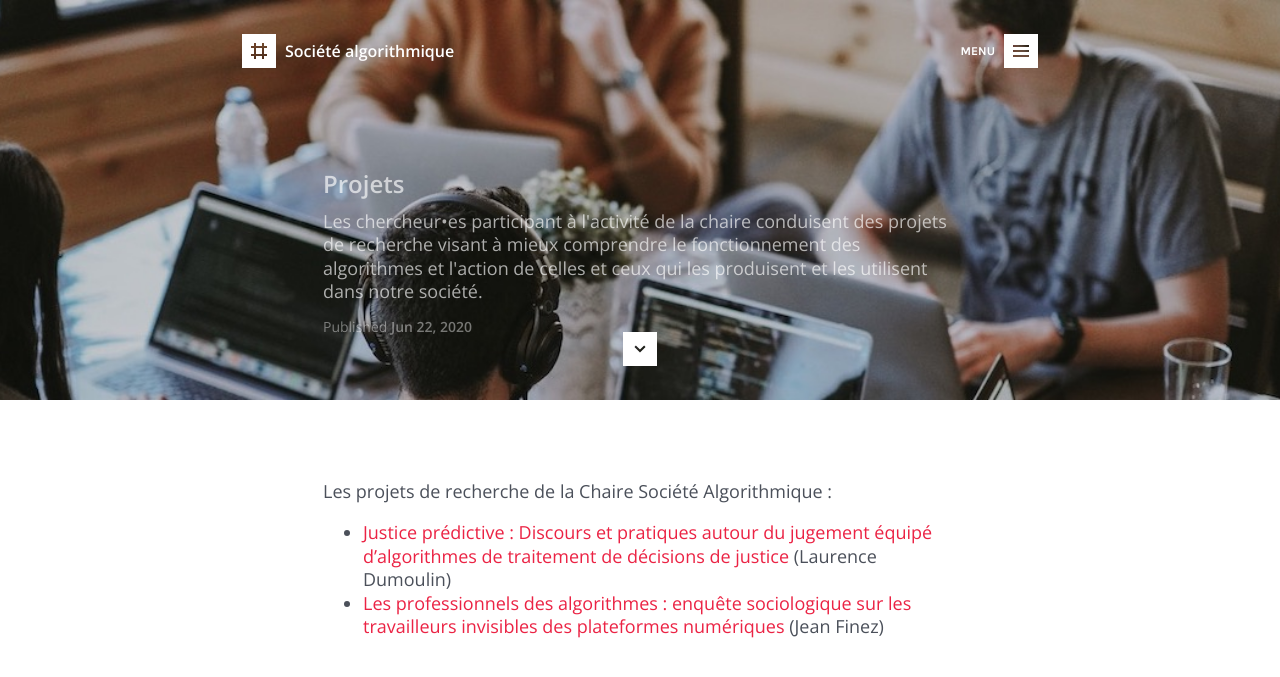
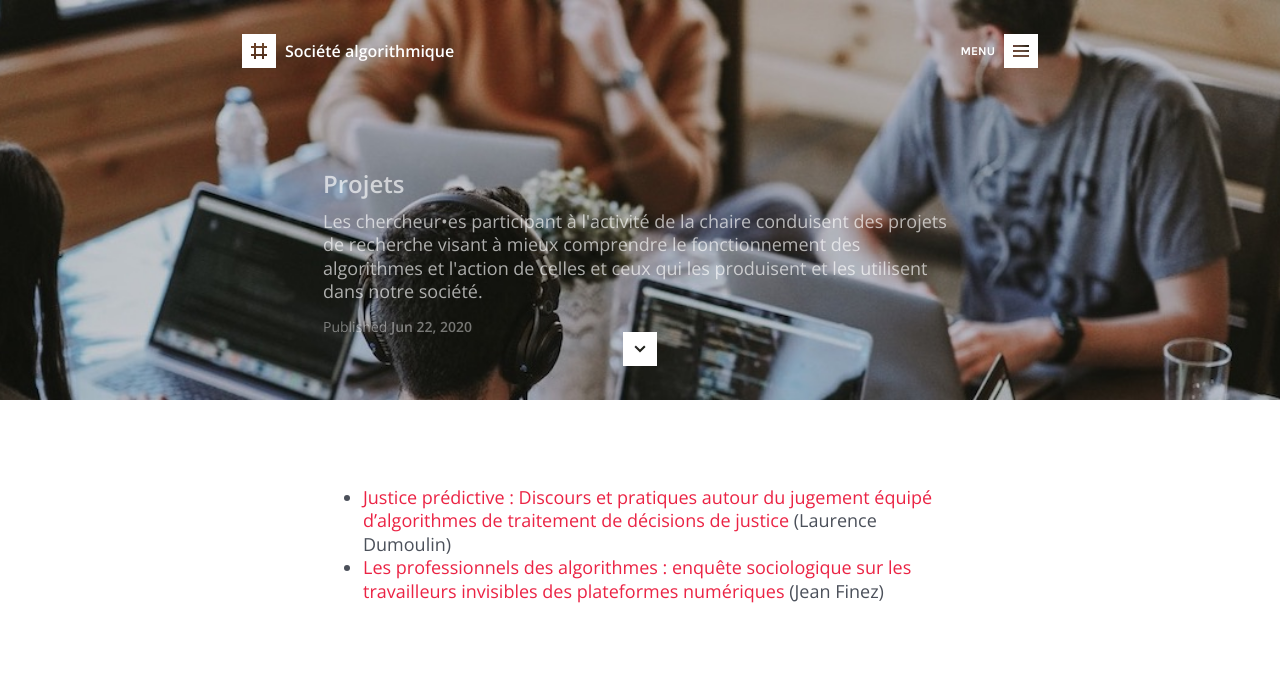
Before and after one commit to gillesbastin/algorithmicsociety.github.io, a Jekyll site: the page built from projets.md, in a window 1280 px wide, cut to the strip 0-703 px from the top of the page. Shown: the top 677 px of the strip. Built offline with Jekyll 4.4.1, drawn with Linux system fonts in a browser that asks for light colours.

Commit message:
Update projets.md

```diff
--- a/projets.md
+++ b/projets.md
@@ -13,7 +13,5 @@ image: 			header-1.jpg
 
 ---
 
-Les projets de recherche de la Chaire Société Algorithmique :
-
 - [Justice prédictive : Discours et pratiques autour du jugement équipé d’algorithmes de traitement de décisions de justice](/justice-predictive.md) (Laurence Dumoulin)
 - [Les professionnels des algorithmes : enquête sociologique sur les travailleurs invisibles des plateformes numériques](/professionnels-invisibles-des-algorithmes.md) (Jean Finez)
```
